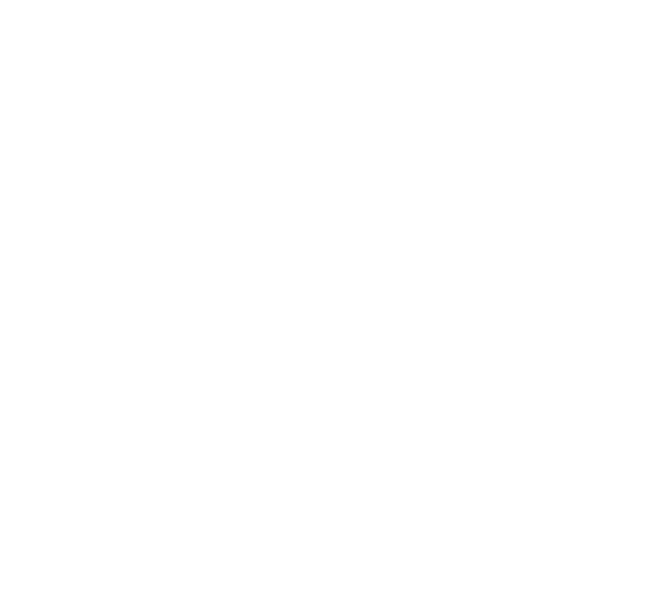
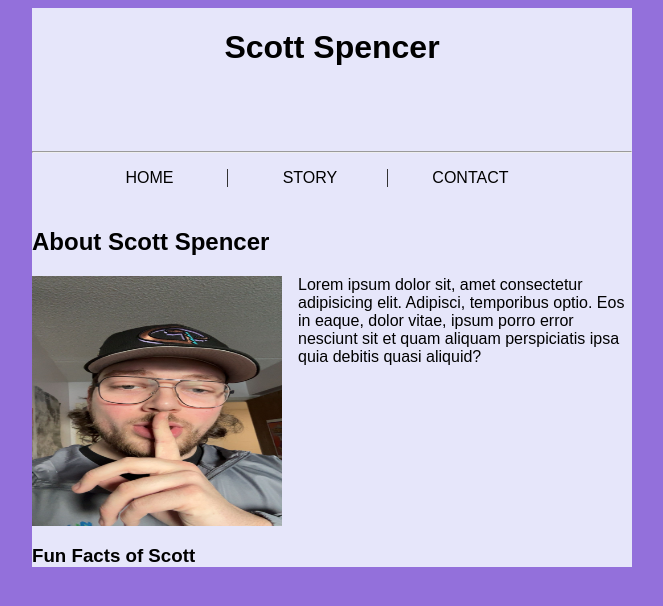
Before and after one commit to smit20022/smit20022.github.io, a plain HTML site: page midterm/index.html in a window 1280 px wide. Shown: the whole page, without its empty margins (308-971 px from the left). Drawn offline with Linux system fonts and the light colour scheme.

Commit message:
A little update

```diff
--- a/midterm/css/main.css
+++ b/midterm/css/main.css
@@ -0,0 +1,61 @@
+
+html{
+    font-size: 16px;
+}
+
+body {
+    font-family: Arial, Helvetica, sans-serif;
+    background-color: mediumpurple;
+
+}
+
+.wrapper {
+    background-color: lavender;
+    width: 600px;
+    margin: auto;
+}
+
+header {
+    position: fixed;
+    z-index: 1;
+    width: 600px;
+    background-color: lavender;
+
+}
+
+h1 {
+    text-align: center;
+    height: 100px;
+}
+
+nav li {
+    display: inline-block;
+    border-right: 1px solid #333;
+    width: 155px;
+    text-align: center;
+
+
+}
+
+nav li:last-child {
+    border-right: none;
+}
+
+.stage {
+    width: 600px;
+    height: 200px;
+
+}
+
+article img {
+    width: 250px;
+    height: 250px;
+    float: left;
+    margin-right: 1rem;
+}
+
+.clearfix::after {
+    content: "";
+    display:block;
+    clear: both;
+}
--- a/midterm/index.html
+++ b/midterm/index.html
@@ -7,7 +7,38 @@
     <link href="css/main.css" rel="stylesheet">
 </head>
 <body>
-    <!--header with image inside with a nav-->
 
+    <div class="wrapper">
+            <!--header with image inside with a nav-->
+    <header>
+        <h1>Scott Spencer</h1>
+        <hr>
+
+        <nav>
+            <ul>
+                <li>HOME</li>
+                <li>STORY</li>
+                <li>CONTACT</li>
+            </ul>
+        </nav>
+
+    </header>
+    <div class="stage"></div>
+    <h2>
+        About Scott Spencer
+    </h2>
+    <!--body info with image-->
+    <article class="clearfix">
+        <img src="images/img_solo.jpg">
+        <p>Lorem ipsum dolor sit, amet consectetur adipisicing elit. Adipisci, temporibus optio. Eos in eaque, dolor vitae, ipsum porro error nesciunt sit et quam aliquam perspiciatis ipsa quia debitis quasi aliquid?</p>
+
+
+    </article>
+    <h3>
+        Fun Facts of Scott
+    </h3>
+
+    <footer></footer>
+    </div>
 </body>
 </html>
```
Also changed, not shown: midterm/images/img_background.jpg (added), midterm/images/img_solo.jpg (added).
